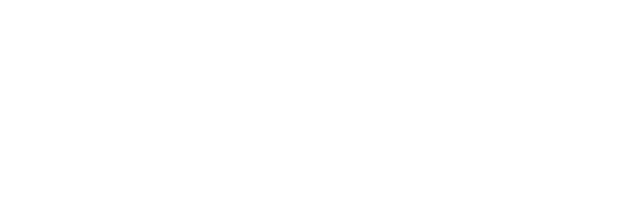
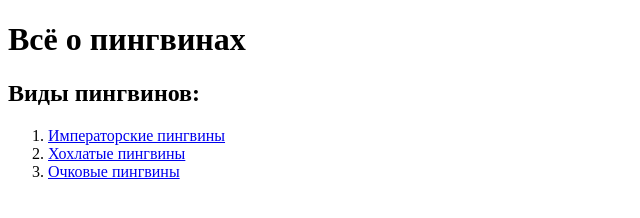
Before and after one commit to DaniilVI/task-html, a website: page src/index.html in a window 1280 px wide. Shown: the whole page, without its empty margins (0-640 px from the left). Drawn offline with Linux system fonts and the light colour scheme.

Commit message:
Задание по HTML

```diff
--- a/src/index.html
+++ b/src/index.html
@@ -1,7 +1,29 @@
-<!DOCTYPE html>
+<!doctype html>
 <html lang="en">
     <head>
         <title>HTML</title>
     </head>
-    <body></body>
+    <body>
+        <h1>Всё о пингвинах</h1>
+        <h2>Виды пингвинов:</h2>
+        <ol>
+            <li>
+                <a
+                    href="https://gbmt.ru/ru/exposition/mir-zhivotnykh/imperatorskiy-pingvin/"
+                    >Императорские пингвины</a
+                >
+            </li>
+            <li>
+                <a href="https://www.zoo-ekzo.ru/node/1379"
+                    >Хохлатые пингвины</a
+                >
+            </li>
+            <li>
+                <a
+                    href="https://roev.ru/posetitelyam/priroda/pingvinoobraznye/ochkovyy_pingvin.html"
+                    >Очковые пингвины</a
+                >
+            </li>
+        </ol>
+    </body>
 </html>
```
Also changed, not shown: 1 other file.
